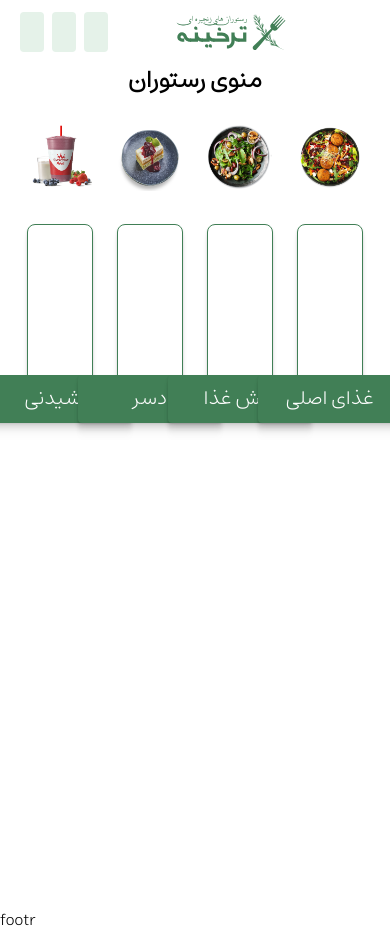
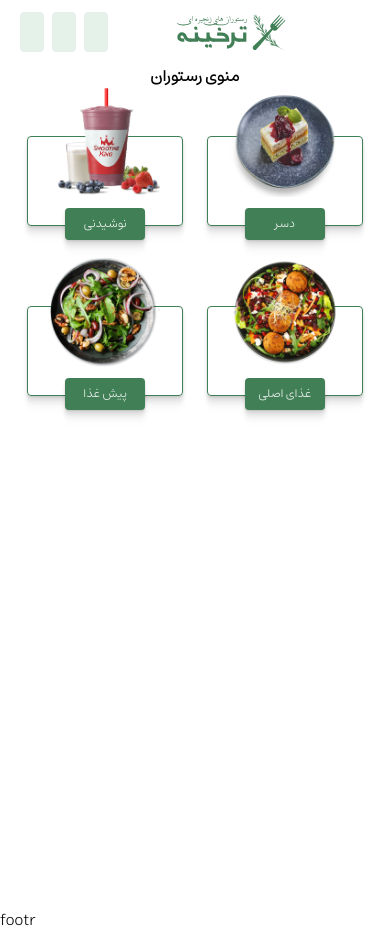
Before and after one commit to Mohammad79-nkv/tarkhineh-pwa, a Next.js app: page / in a window 390 px wide. Built offline with nearby package versions, Linux system fonts and the light colour scheme; some icons are missing.

Commit message:
update home page

```diff
--- a/src/components/home/restaurantMenu/RestaurantMenu.tsx
+++ b/src/components/home/restaurantMenu/RestaurantMenu.tsx
@@ -10,22 +10,23 @@ const RestaurantMenu = () => {
 
   return (
     <section>
-      <p className="text-center text-2xl font-bold	">منوی رستوران</p>
-      <div className="flex justify-between px-[7vw] gap-6 h-[180px] mt-32">
+      <p className="text-center text-base md:text-2xl font-bold	">منوی رستوران</p>
+      <div className="grid grid-cols-2 md:grid-cols-4 px-[7vw] gap-6 gap-y-20 md:mt-32 mt-12">
         {menuData.map((item) => (
           <div
             key={item.id}
-            className="h-full flex flex-col items-center justify-center relative border-primary shadow-cards-shadow border w-full rounded-8"
+            className="flex flex-col items-center justify-center relative border-primary shadow-cards-shadow border w-full rounded-4 md:rounded-8 md:h-[180px] h-[90px]"
           >
-            <div className="absolute top-[-100px]">
+            <div className="absolute top-[-50px] w-[110px] h-[110px] lg:w-[200px] lg:h-[200px] lg:top-[-100px] md:h-[150px] md:w-[150px] md:top-[-8 0px]">
               <Image
                 src={item.imageSrc}
                 alt={item.name}
-                width="200"
-                height="200"
+                // width="100"
+                // height="200"
+                fill
               />
             </div>
-            <button className="absolute bottom-[-20px] bg-primary p-2 text-white shadow-cards-shadow rounded-4 h-12 w-36 text-xl">
+            <button className="absolute bottom-[-15px] flex justify-center items-center bg-primary p-2 text-white shadow-cards-shadow rounded-4 w-20 md:w-24 h-8 text-xs md:text-base lg:h-12 lg:w-36 lg:text-xl lg:bottom-[-20px]">
               {item.name}
             </button>
           </div>
```
Also changed, not shown: 1 other file (tests, documents, lock files or other folders).
